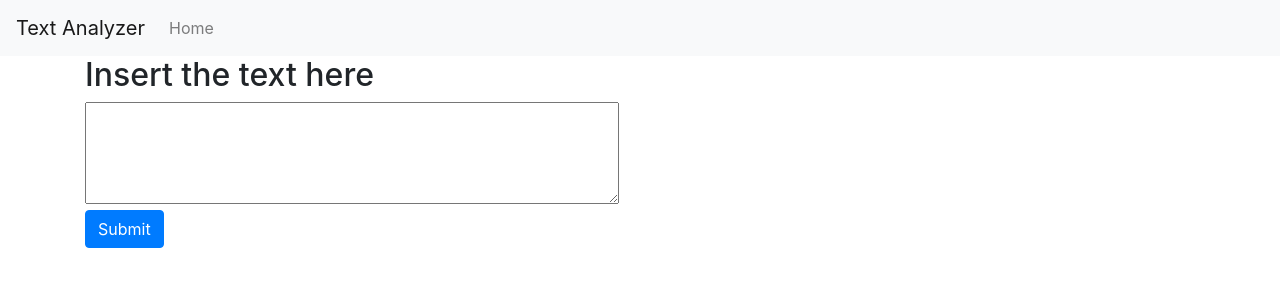
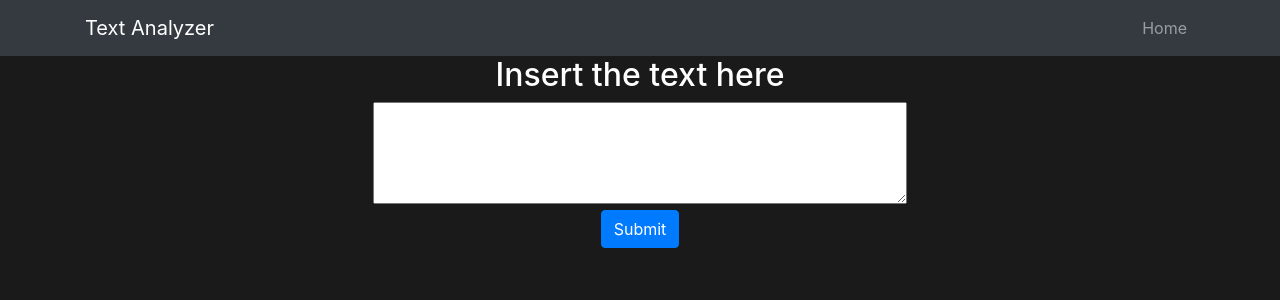
Before and after one commit to justyden/Text_Summary_Using_NLP, a Django app: page / in a window 1280 px wide. Shown: the top 300 px of the page. Run offline with Django 4.2, Linux system fonts and the light colour scheme; some libraries are stand-ins or nearby versions.

Commit message:
Edited website

```diff
--- /dev/null
+++ b/src/TextSummaryUsingNlp/TextAnalyzer/static/css/dark_mode.css
@@ -0,0 +1,19 @@
+body {
+    background-color: #1a1a1a; /* Dark background color */
+    color: #ffffff; /* Light text color */
+}
+
+.center-container {
+    display: flex;
+    align-items: flex-start;
+    justify-content: center;
+    height: 100vh;
+}
+
+.form {
+    text-align: center;
+}
+
+.result-content {
+    text-align: center;
+}
--- a/src/TextSummaryUsingNlp/TextAnalyzer/templates/base.html
+++ b/src/TextSummaryUsingNlp/TextAnalyzer/templates/base.html
@@ -1,4 +1,5 @@
 <!-- base.html -->
+{% load static %}
 
 <!DOCTYPE html>
 <html lang="en">
@@ -6,22 +7,25 @@
     <meta charset="UTF-8">
     <meta name="viewport" content="width=device-width, initial-scale=1, shrink-to-fit=no">
     <link rel="stylesheet" href="https://maxcdn.bootstrapcdn.com/bootstrap/4.0.0/css/bootstrap.min.css" integrity="sha384-Gn5384xqQ1aoWXA+058RXPxPg6fy4IWvTNh0E263XmFcJlSAwiGgFAW/dAiS6JXm" crossorigin="anonymous">
+    <link rel="stylesheet" type="text/css" href="{% static 'css/dark_mode.css' %}" id="dark-theme">
     <title>{% block title %}Your App{% endblock %}</title>
 </head>
 <body>
 
-<nav class="navbar navbar-expand-lg navbar-light bg-light">
+<nav class="navbar navbar-expand-lg navbar-dark bg-dark">
+    <div class="container"> <!-- Wrap the navbar content in a container -->
         <a class="navbar-brand" href="#">Text Analyzer</a>
         <button class="navbar-toggler" type="button" data-toggle="collapse" data-target="#navbarNav" aria-controls="navbarNav" aria-expanded="false" aria-label="Toggle navigation">
             <span class="navbar-toggler-icon"></span>
         </button>
         <div class="collapse navbar-collapse" id="navbarNav">
-        <ul class="navbar-nav">
+            <ul class="navbar-nav ml-auto"> <!-- Use ml-auto to align items to the right -->
                 <li class="nav-item">
                     <a class="nav-link" href="#">Home</a>
                 </li>
                 <!-- Add more navigation links as needed -->
             </ul>
+        </div>
     </div>
 </nav>
 
```
Also changed, not shown: src/TextSummaryUsingNlp/TextAnalyzer/templates/TextAnalyzer/result.html (+7 -3 lines). Lines whose indentation alone changed are shown as unchanged.
